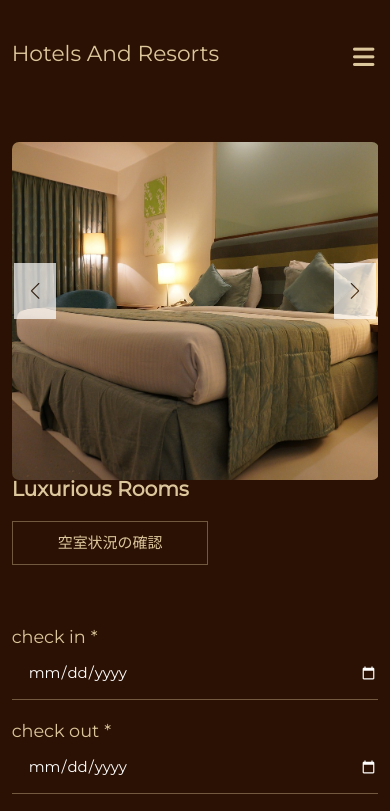
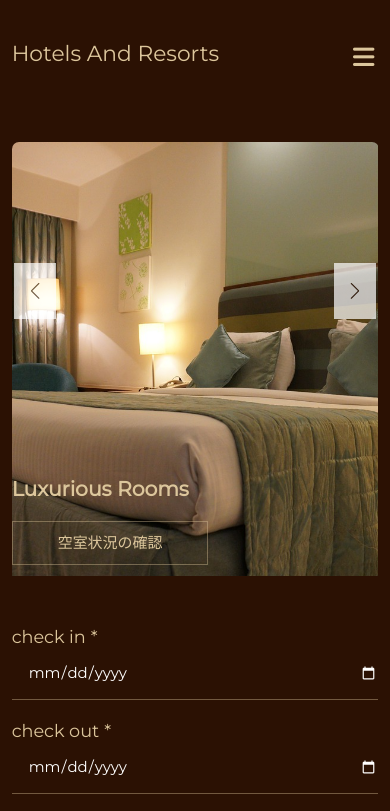
Before and after one commit to NGbunbun/sample4, a plain HTML site: page index.html in a window 390 px wide. Shown: the top 811 px of the page. Drawn offline with nearby package versions, Linux system fonts and the light colour scheme; some packages are replaced by stand-ins of ours.

Commit message:
Update style.css

```diff
--- a/css/style.css
+++ b/css/style.css
@@ -477,7 +477,7 @@ h2{
 
 @media screen and (max-width: 768px) {
     .swiper-slide>img{
-        height: 40vh;
+       /* height: 40vh; */
     }
     .img_item{
         transform: translate(0,370px);
```
